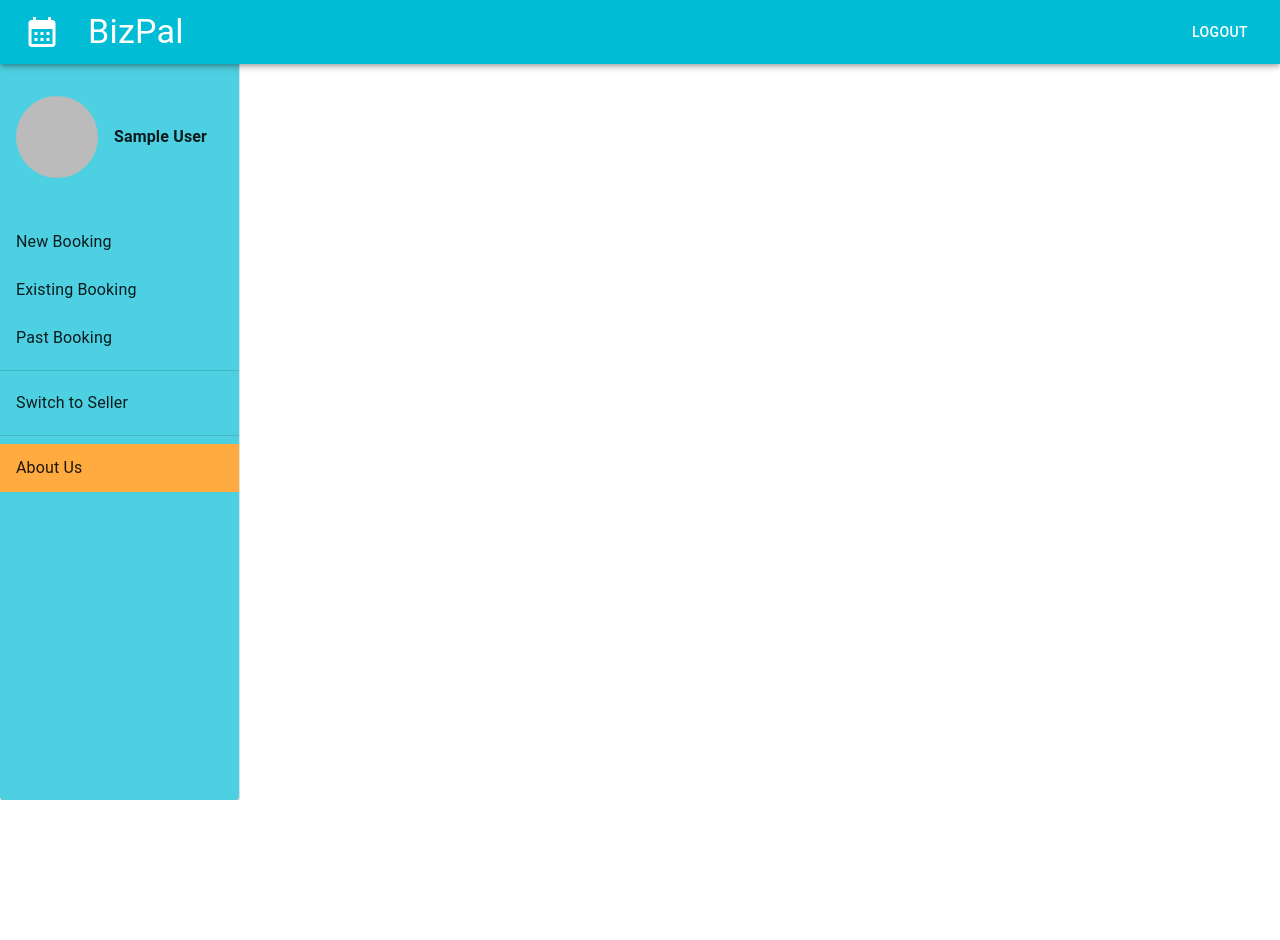
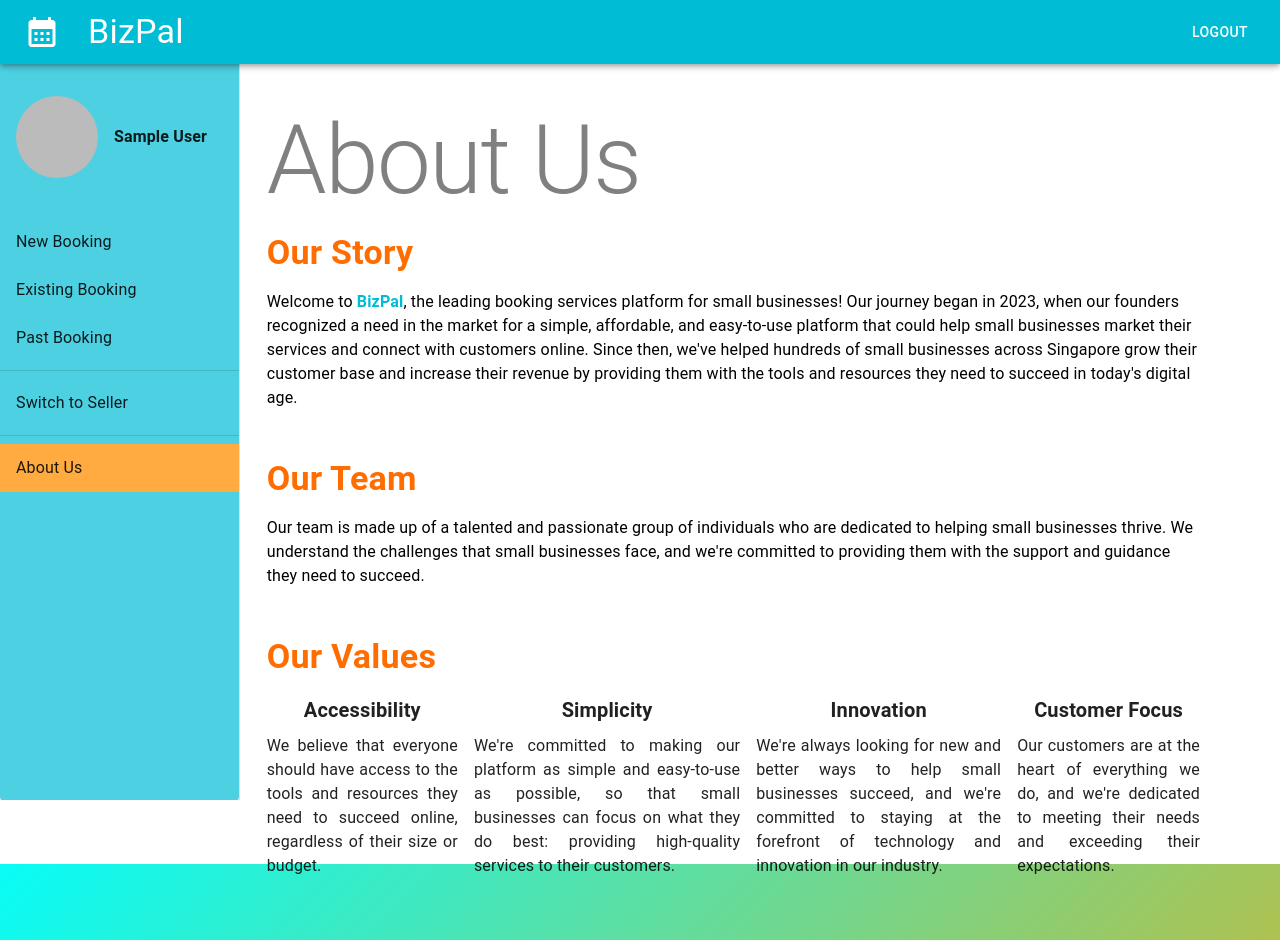
Before and after one commit to RayLate/bizpal, a Next.js app: page /aboutus in a window 1280 px wide. Shown: the top 940 px of the page. Before the commit the page ends 800 px from the top, so only its background shows below. Built offline with nearby package versions, Linux system fonts and the light colour scheme; no server answers; sample sign-in values are in the browser's storage.

Commit message:
added loading screen

```diff
--- a/src/components/AboutUsComponents/AboutUsPage.tsx
+++ b/src/components/AboutUsComponents/AboutUsPage.tsx
@@ -1,5 +1,105 @@
+import {
+  Box,
+  Container,
+  Typography,
+  CssBaseline,
+  Toolbar,
+  Divider,
+  Grid,
+} from '@mui/material';
+import ValuesListBox from './ValuesListBox';
+
 const AboutUsPage = () => {
-  return <></>;
+  return (
+    <>
+      <Typography variant='h1' color='grey'>
+        About Us
+      </Typography>
+      <Grid
+        container
+        direction='column'
+        justifyContent='space-around'
+        alignItems='flex-start'
+        gap={2}
+      >
+        <Grid item>
+          <Typography
+            variant='h4'
+            my={2}
+            color='secondary.dark'
+            fontWeight={'bold'}
+          >
+            Our Story
+          </Typography>
+          <Typography variant='body1' my={2} color='initial'>
+            Welcome to{' '}
+            <Typography
+              variant='body1'
+              color='primary'
+              component='span'
+              fontWeight={'bold'}
+            >
+              BizPal
+            </Typography>
+            , the leading booking services platform for small businesses! Our
+            journey began in 2023, when our founders recognized a need in the
+            market for a simple, affordable, and easy-to-use platform that could
+            help small businesses market their services and connect with
+            customers online. Since then, we've helped hundreds of small
+            businesses across Singapore grow their customer base and increase
+            their revenue by providing them with the tools and resources they
+            need to succeed in today's digital age.
+          </Typography>
+        </Grid>
+        <Grid item>
+          <Typography
+            variant='h4'
+            my={2}
+            color='secondary.dark'
+            fontWeight={'bold'}
+          >
+            Our Team
+          </Typography>
+          <Typography variant='body1' my={2} color='initial'>
+            Our team is made up of a talented and passionate group of
+            individuals who are dedicated to helping small businesses thrive. We
+            understand the challenges that small businesses face, and we're
+            committed to providing them with the support and guidance they need
+            to succeed.
+          </Typography>
+        </Grid>
+
+        <Grid item>
+          <Typography
+            variant='h4'
+            my={2}
+            color='secondary.dark'
+            fontWeight={'bold'}
+          >
+            Our Values
+          </Typography>
+          <ValuesListBox />
+        </Grid>
+
+        <Grid item>
+          <Typography
+            variant='h4'
+            my={2}
+            color='secondary.dark'
+            fontWeight={'bold'}
+          >
+            Contact Us
+          </Typography>
+          <Typography variant='body1' my={2} color='initial'>
+            We're always here to help! If you have any questions, comments, or
+            feedback, please don't hesitate to get in touch with us. You can
+            reach us by phone, email, or through our website. We look forward to
+            hearing from you and helping your small business succeed!
+          </Typography>
+        </Grid>
+      </Grid>
+    </>
+  );
 };
 
 export default AboutUsPage;
--- /dev/null
+++ b/src/components/AboutUsComponents/ValuesListBox.tsx
@@ -0,0 +1,64 @@
+import { Box, Typography } from '@mui/material';
+
+const ValuesListBox = () => {
+  return (
+    <Box
+      sx={{
+        display: 'flex',
+        gap: '1rem',
+        textAlign: 'justify',
+        textJustify: 'inter-word',
+      }}
+      mb={3}
+    >
+      <Box
+        sx={{ display: 'flex', flexDirection: 'column', alignItems: 'center' }}
+      >
+        <Typography variant='h6' sx={{ fontWeight: 'bold', mb: '0.5rem' }}>
+          Accessibility
+        </Typography>
+        <Typography variant='body1'>
+          We believe that everyone should have access to the tools and resources
+          they need to succeed online, regardless of their size or budget.
+        </Typography>
+      </Box>
+      <Box
+        sx={{ display: 'flex', flexDirection: 'column', alignItems: 'center' }}
+      >
+        <Typography variant='h6' sx={{ fontWeight: 'bold', mb: '0.5rem' }}>
+          Simplicity
+        </Typography>
+        <Typography variant='body1'>
+          We're committed to making our platform as simple and easy-to-use as
+          possible, so that small businesses can focus on what they do best:
+          providing high-quality services to their customers.
+        </Typography>
+      </Box>
+      <Box
+        sx={{ display: 'flex', flexDirection: 'column', alignItems: 'center' }}
+      >
+        <Typography variant='h6' sx={{ fontWeight: 'bold', mb: '0.5rem' }}>
+          Innovation
+        </Typography>
+        <Typography variant='body1'>
+          We're always looking for new and better ways to help small businesses
+          succeed, and we're committed to staying at the forefront of technology
+          and innovation in our industry.
+        </Typography>
+      </Box>
+      <Box
+        sx={{ display: 'flex', flexDirection: 'column', alignItems: 'center' }}
+      >
+        <Typography variant='h6' sx={{ fontWeight: 'bold', mb: '0.5rem' }}>
+          Customer Focus
+        </Typography>
+        <Typography variant='body1'>
+          Our customers are at the heart of everything we do, and we're
+          dedicated to meeting their needs and exceeding their expectations.
+        </Typography>
+      </Box>
+    </Box>
+  );
+};
+
+export default ValuesListBox;
--- a/src/components/DashboardComponents/DashboardLayout.tsx
+++ b/src/components/DashboardComponents/DashboardLayout.tsx
@@ -12,7 +12,8 @@ import { useSession } from 'next-auth/react';
 import { useRouter } from 'next/router';
 import { PropsWithChildren, ReactNode, useEffect } from 'react';
 import { signOut } from 'next-auth/react';
-import VerticalNav from './Nav';
+import VerticalNav from './VerticalNav';
+import LoadingAnimation from '../templates/LoadingPage';
 
 const SignOutButton = () => {
   return (
@@ -58,6 +59,8 @@ interface DashboardProps {
   children: ReactNode;
 }
 
+const drawerWidth = 240;
+
 const DashboardLayout = ({ children }: DashboardProps) => {
   const { data: session, status } = useSession();
   const router = useRouter();
@@ -69,16 +72,23 @@ const DashboardLayout = ({ children }: DashboardProps) => {
   }, [status, session, router]);
 
   if (status === 'loading' || !session) {
-    return <div>Loading...</div>;
+    return <LoadingAnimation />;
   }
 
   return (
     <>
-      <Box id='fullbodycontainer' sx={{ display: 'flex' }}>
+      <Box height='100vh' display='flex' flexDirection='column'>
         <CssBaseline />
+
         <TopNavBar />
-        <VerticalNav user={session.user} />
-        <div>{children}</div>
+        <VerticalNav user={session.user} drawerWidth={drawerWidth} />
+        <Toolbar />
+        <Box display={'flex'} sx={{ height: '100%', backgroundColor: 'white' }}>
+          <Box sx={{ width: drawerWidth }} />
+          <Box mx={5} p={5} sx={{ height: '100%', width: '100%' }}>
+            {children}
+          </Box>
+        </Box>
       </Box>
     </>
   );
--- a/src/components/DashboardComponents/Nav.tsx
+++ b/src/components/DashboardComponents/VerticalNav.tsx
@@ -24,8 +24,8 @@ interface VerticalNavProps {
         image?: string | null | undefined;
       }
     | undefined;
+  drawerWidth: number;
 }
-const drawerWidth = 240;
 
 interface ListItemButtonNavProps {
   link: string;
@@ -43,7 +43,7 @@ const CustomListItemButton = styled(ListItemButton)<ListItemButtonProps>(
   })
 );
 
-const VerticalNav: React.FC<VerticalNavProps> = ({ user }) => {
+const VerticalNav: React.FC<VerticalNavProps> = ({ user, drawerWidth }) => {
   const router = useRouter();
   const topLinks = [
     { label: 'New Booking', href: '/marketplace' },
--- /dev/null
+++ b/src/components/templates/LoadingPage.tsx
@@ -0,0 +1,28 @@
+import CalendarMonthIcon from '@mui/icons-material/CalendarMonth';
+import { Box, Typography } from '@mui/material';
+
+const LoadingAnimation = () => {
+  return (
+    <>
+      <Box
+        sx={{
+          display: 'flex',
+          justifyContent: 'center',
+          alignItems: 'center',
+          height: '100vh',
+          flexDirection: 'column',
+          backgroundColor: 'white',
+        }}
+      >
+        <Box className='spinner' mb={3}>
+          <CalendarMonthIcon color='primary' sx={{ fontSize: 300 }} />
+        </Box>
+        <Typography variant='h4' color='initial'>
+          loading...
+        </Typography>
+      </Box>
+    </>
+  );
+};
+
+export default LoadingAnimation;
--- a/src/pages/aboutus/index.tsx
+++ b/src/pages/aboutus/index.tsx
@@ -1,10 +1,11 @@
+import AboutUsPage from '@/components/AboutUsComponents/AboutUsPage';
 import DashboardLayout from '@/components/DashboardComponents/DashboardLayout';
 
 const AboutUs = () => {
   return (
     <>
       <DashboardLayout>
-        <div></div>
+        <AboutUsPage />
       </DashboardLayout>
     </>
   );
--- a/src/pages/index.tsx
+++ b/src/pages/index.tsx
@@ -5,6 +5,7 @@ import { useEffect } from 'react';
 import { useSession } from 'next-auth/react';
 import { useRouter } from 'next/router';
 import { CssBaseline } from '@mui/material';
+import LoadingAnimation from '@/components/templates/LoadingPage';
 
 export default function Home() {
   const router = useRouter();
@@ -17,7 +18,7 @@ export default function Home() {
   }, [status, session, router]);
 
   if (status === 'loading') {
-    return <div>Loading...</div>;
+    return <LoadingAnimation />;
   }
 
   return (
--- a/src/styles/globals.css
+++ b/src/styles/globals.css
@@ -12,22 +12,14 @@ html {
   justify-content: center;
   align-items: center;
 }
-.nav-pane {
-  width: 200px;
-  height: 100vh;
-  background-color: #333;
-  padding: 20px;
+
+.spinner {
+  /* transform: translate(-50%, -50%); */
+  animation: spin 2s infinite linear;
 }
 
-.nav-pane a {
-  display: block;
-  color: white;
-  text-decoration: none;
-  padding: 10px;
-  margin-bottom: 5px;
-  border-radius: 5px;
+@keyframes spin {
+  100% {
+    transform: rotate(360deg);
+  }
 }
-
-.nav-pane a:hover {
-  background-color: #555;
-}
```
Also changed, not shown: src/pages/loading.tsx (added, +7 -0 lines).
